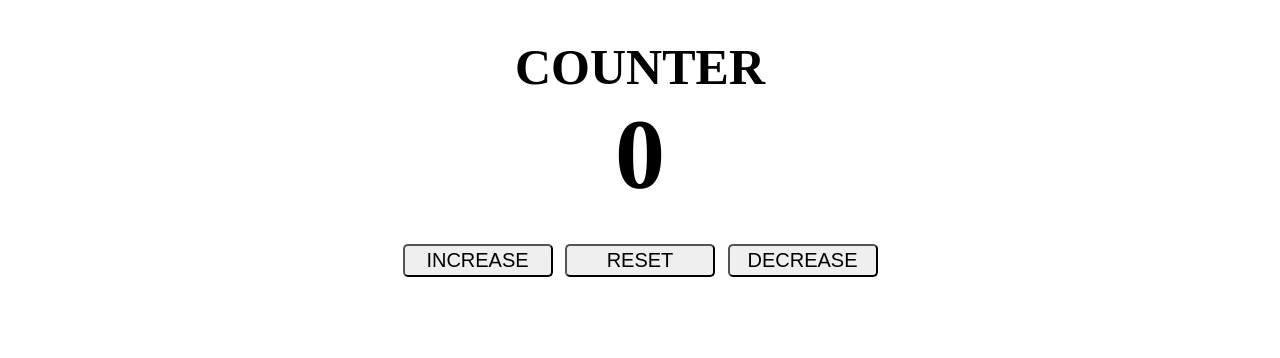
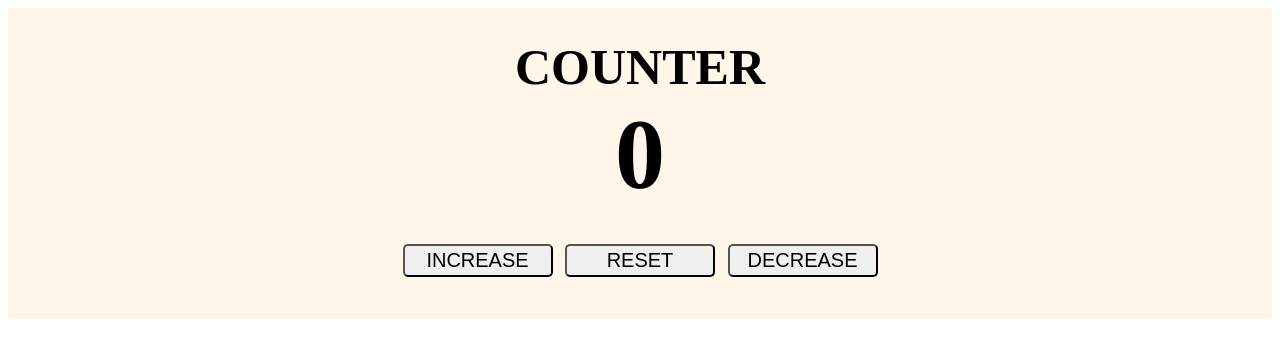
Before and after one commit to fatmanurkaramann/JavaScriptExercises, a plain HTML site: page index.html in a window 1280 px wide. Drawn offline with Linux system fonts and the light colour scheme.

Commit message:
Counter is done

```diff
--- a/style.css
+++ b/style.css
@@ -9,6 +9,7 @@
     padding:30px;
     font-size: 50px;
     font-weight: bold;
+    background-color: #FFF6EA;
 }
 .button-container{
     padding: 10px;
```
